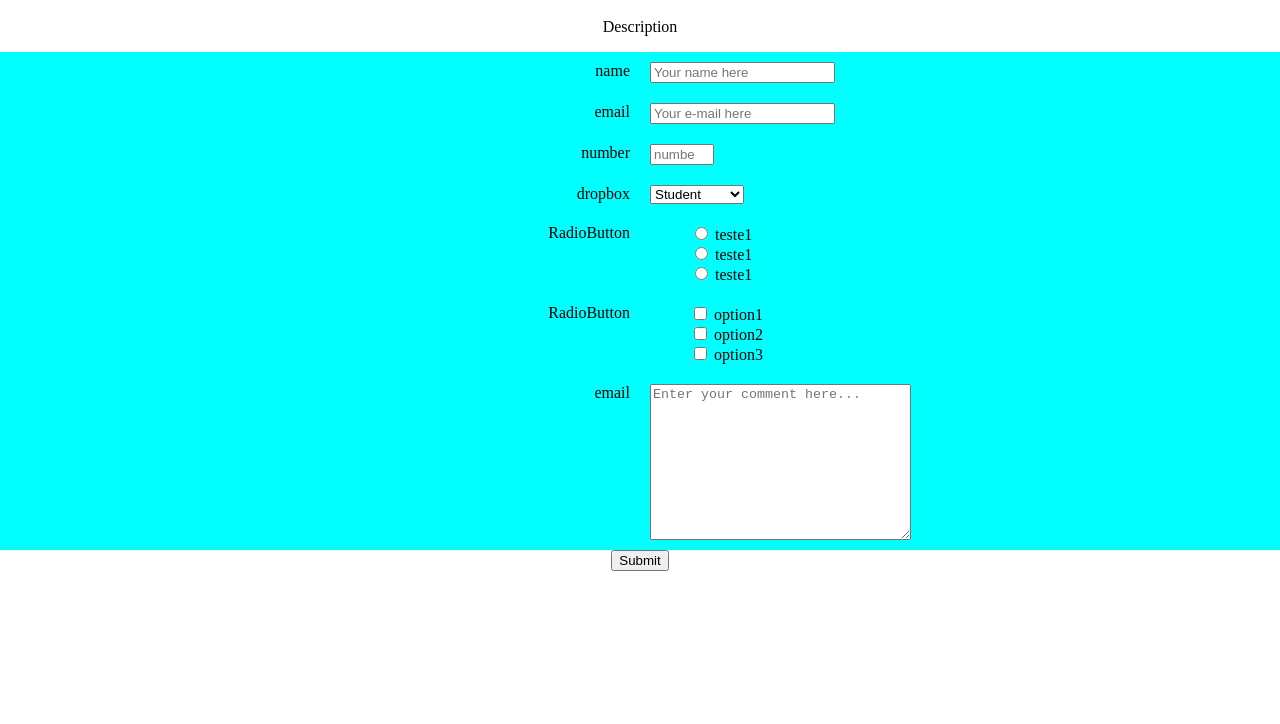
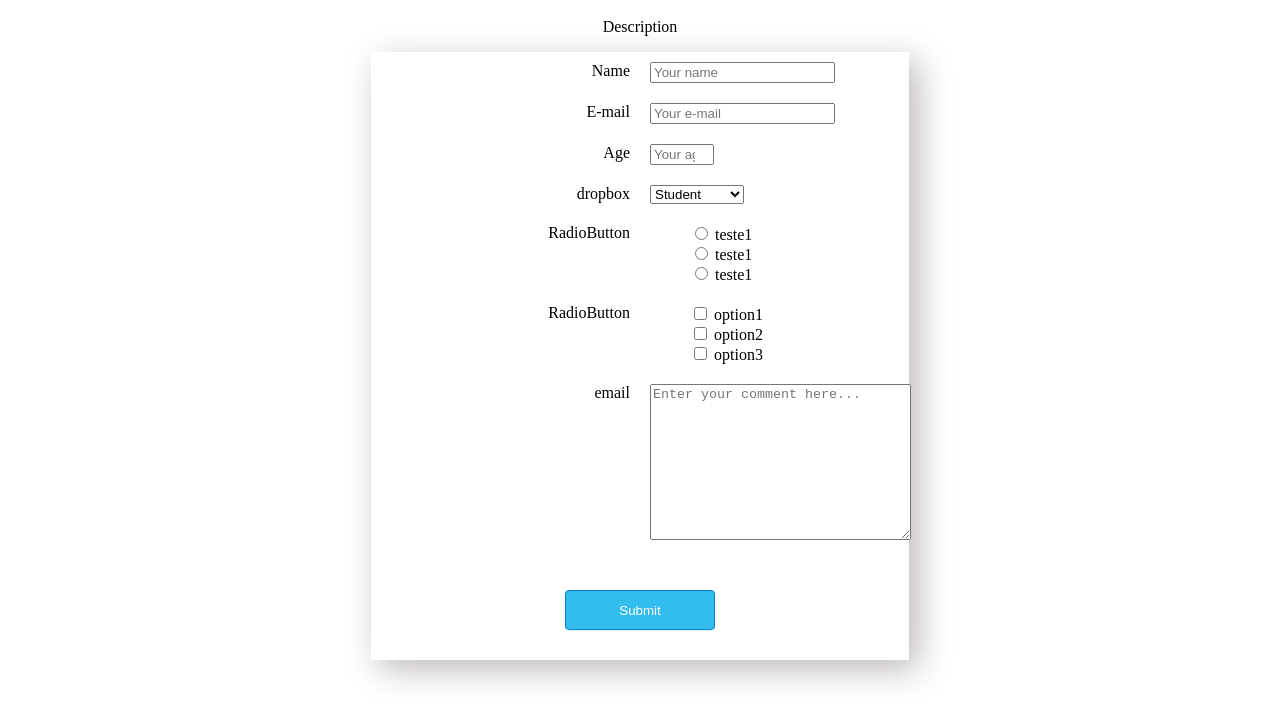
Before and after one commit to OblivionWatcher/FCC_SurveyForm, a plain HTML site: page src/index.html in a window 1280 px wide. Shown: the part 40-764 px from the top of the page. Drawn offline with Linux system fonts and the light colour scheme.

Commit message:
Alteracao de layout

```diff
--- a/src/index.html
+++ b/src/index.html
@@ -13,37 +13,37 @@
 
             <div class="block">
                 <div class="leftdiv">
-                     <label id="name-label" for="name">name</label>
+                     <label id="name-label" for="name">Name</label>
                 </div>
                 <div class="rightdiv">
-                    <input placeholder="Your name here" type="text" id="name" required>
+                    <input placeholder="Your name" type="text" id="name" required>
                 </div>
             </div>
 
 
             <div class="block">
                 <div class="leftdiv">
-                    <label id="email-label" for="email">email</label>
+                    <label id="email-label" for="email">E-mail</label>
                 </div>
                 <div class="rightdiv">
-                    <input placeholder="Your e-mail here" type="email" id="email" required>
+                    <input placeholder="Your e-mail" type="email" id="email" required>
                 </div>
             </div>
 
 
             <div class="block">
                 <div class="leftdiv">
-                    <label id="number-label" for="number">number</label>
+                    <label id="number-label" for="number">Age</label>
                 </div>
                 <div class="rightdiv">
-                    <input placeholder="number" type="number" min="0" max="100" id="number" required>
+                    <input placeholder="Your age" type="number" min="0" max="100" id="number" required>
                 </div>
             </div>
 
 
             <div class="block">
                 <div class="leftdiv">
-                    <label id="drop-label" for="number">dropbox</label>
+                    <label id="drop-label" for="dropbox">dropbox</label>
                 </div>
                 <div class="rightdiv">
                     <select name="currentPos" id="dropdown">
--- a/src/main.css
+++ b/src/main.css
@@ -2,6 +2,26 @@
     text-align: center;
     margin:0px;
     padding:0px;
+}
+#survey-form{
+    box-shadow: 9px 9px 32px 0px rgba(189,183,189,1);
+    width: 42vw;
+    margin: auto;
+}
+#submit{
+    width: 150px;
+    height:40px;
+    background-color:#33bdef;
+    color:#ffffff;
+    box-shadow: 0px 1px 0px 0px #f0f7fa;
+    border:1px solid #057fd0;
+    border-radius:4px;
+    cursor:pointer;
+    margin:40px 0px 30px 0px;
+    transition-duration: 0.5s;
+}
+#submit:hover{
+    background-color: #0ea0d4;
 }
 ul{
     list-style: none;
@@ -11,7 +31,6 @@ ul{
     text-align: center;
     display: flex;
     justify-content: center;
-    background-color: cyan;
 }
 .leftdiv{
     padding: 10px;
```
